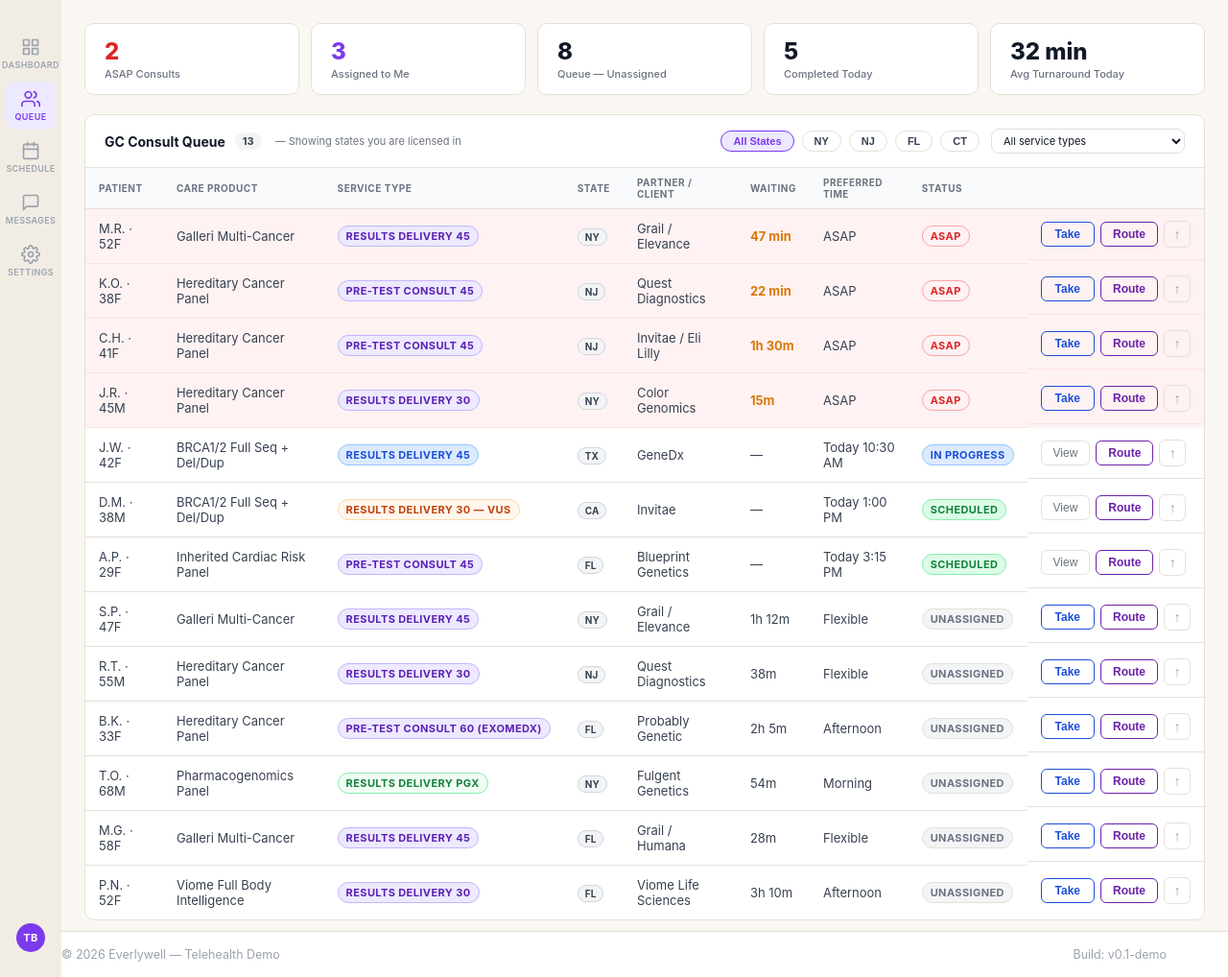
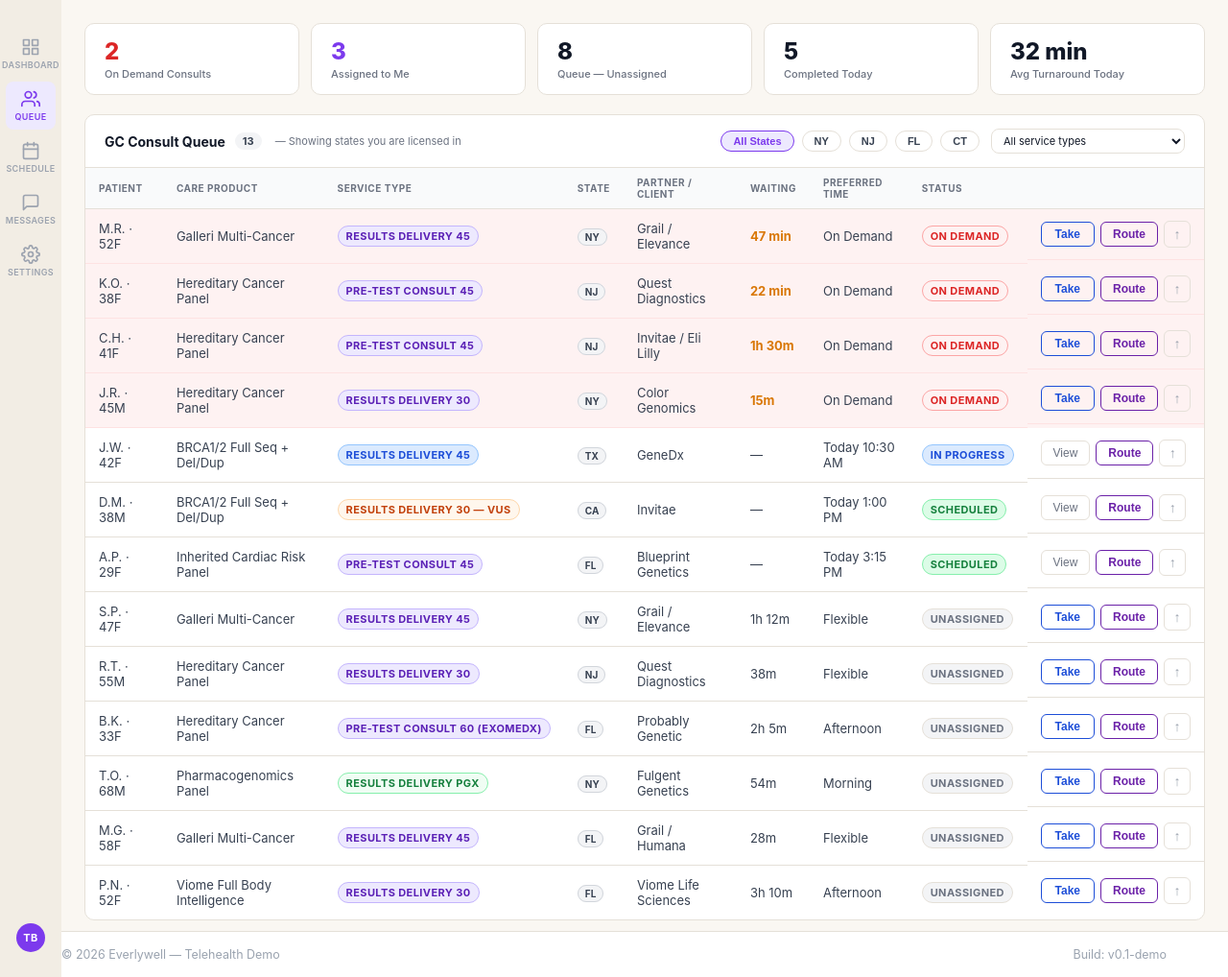
Before and after one commit to PSCAssets/project-phoenix-demo, a Flask app: page /provider/gc/queue in a window 1280 px wide. Shown: the part 116-1134 px from the top of the page at 96% size. Run offline with Flask 3, Linux system fonts and the light colour scheme; a user stored in the database is signed in; data comes from the database, SQL or seed files in the repository.

Commit message:
GC Dashboard: fix all BADREF/\1 artifacts — urgent panel now works; replace ASAP with On Demand across GC pages

```diff
--- a/templates/provider/gc_admin_dashboard.html
+++ b/templates/provider/gc_admin_dashboard.html
@@ -195,7 +195,7 @@ tbody tr:last-child td { border-bottom: none; }
           <span class="badge badge-teal">3 active GCs · 13 consults in queue</span>
         </div>
         <table>
-          <thead><tr><th>GC Provider</th><th>States Licensed</th><th>Assigned Today</th><th>Queue Depth</th><th>ASAP Pending</th><th>Avg Turnaround</th><th>Availability</th></tr></thead>
+          <thead><tr><th>GC Provider</th><th>States Licensed</th><th>Assigned Today</th><th>Queue Depth</th><th>On Demand Pending</th><th>Avg Turnaround</th><th>Availability</th></tr></thead>
           <tbody>
             <tr>
               <td><div class="p-name">Lisa Park, MS CGC</div><div class="p-id">Genetics · TX · NY · NJ · FL</div></td>
--- a/templates/provider/gc_notifications.html
+++ b/templates/provider/gc_notifications.html
@@ -120,7 +120,7 @@
       <div class="notif-dot dot-unread"></div>
       <div class="notif-body">
         <div class="notif-title">New Consult Assigned — J.R. · 45M <span class="notif-type-tag nt-consult">Consult Update</span></div>
-        <div class="notif-msg">A Results Delivery 30 consult for Hereditary Cancer Panel has been routed to your queue from Color Genomics. Patient is located in NY. Preferred time: ASAP.</div>
+        <div class="notif-msg">A Results Delivery 30 consult for Hereditary Cancer Panel has been routed to your queue from Color Genomics. Patient is located in NY. Consult type: On Demand.</div>
         <div class="notif-footer">
           <span class="notif-time">34 min ago</span>
           <a class="notif-action" href="/provider/gc/queue">View Queue &#8594;</a>
--- a/templates/provider/gc_queue.html
+++ b/templates/provider/gc_queue.html
@@ -206,7 +206,7 @@ body { font-family: -apple-system, BlinkMacSystemFont, 'Segoe UI', Arial, sans-s
     <div class="stats-strip">
       <div class="stat-card asap">
         <div class="stat-num" id="statAsap">2</div>
-        <div class="stat-label">ASAP Consults</div>
+        <div class="stat-label">On Demand Consults</div>
       </div>
       <div class="stat-card gc">
         <div class="stat-num" id="statMine">3</div>
@@ -263,7 +263,7 @@ body { font-family: -apple-system, BlinkMacSystemFont, 'Segoe UI', Arial, sans-s
           </tr>
         </thead>
         <tbody>
-          <!-- ASAP rows first -->
+          <!-- On Demand rows first -->
           <tr class="asap-row" data-state="NY" data-stype="Results Delivery 45">
             <td>M.R. · 52F</td>
             <td>Galleri Multi-Cancer</td>
@@ -271,8 +271,8 @@ body { font-family: -apple-system, BlinkMacSystemFont, 'Segoe UI', Arial, sans-s
             <td><span class="badge-state">NY</span></td>
             <td>Grail / Elevance</td>
             <td><span class="wait-warn">47 min</span></td>
-            <td>ASAP</td>
-            <td><span class="badge badge-asap">ASAP</span></td>
+            <td>On Demand</td>
+            <td><span class="badge badge-asap">On Demand</span></td>
             <td class="actions-cell">
               <button class="take-btn" onclick="gcTake(this)">Take</button>
               <button class="route-btn" onclick="gcToggleRoute(this.closest('tr'), 1)">Route</button>
@@ -286,8 +286,8 @@ body { font-family: -apple-system, BlinkMacSystemFont, 'Segoe UI', Arial, sans-s
             <td><span class="badge-state">NJ</span></td>
             <td>Quest Diagnostics</td>
             <td><span class="wait-warn">22 min</span></td>
-            <td>ASAP</td>
-            <td><span class="badge badge-asap">ASAP</span></td>
+            <td>On Demand</td>
+            <td><span class="badge badge-asap">On Demand</span></td>
             <td class="actions-cell">
               <button class="take-btn" onclick="gcTake(this)">Take</button>
               <button class="route-btn" onclick="gcToggleRoute(this.closest('tr'), 2)">Route</button>
@@ -301,8 +301,8 @@ body { font-family: -apple-system, BlinkMacSystemFont, 'Segoe UI', Arial, sans-s
             <td><span class="badge-state">NJ</span></td>
             <td>Invitae / Eli Lilly</td>
             <td><span class="wait-warn">1h 30m</span></td>
-            <td>ASAP</td>
-            <td><span class="badge badge-asap">ASAP</span></td>
+            <td>On Demand</td>
+            <td><span class="badge badge-asap">On Demand</span></td>
             <td class="actions-cell">
               <button class="take-btn" onclick="gcTake(this)">Take</button>
               <button class="route-btn" onclick="gcToggleRoute(this.closest('tr'), 3)">Route</button>
@@ -316,8 +316,8 @@ body { font-family: -apple-system, BlinkMacSystemFont, 'Segoe UI', Arial, sans-s
             <td><span class="badge-state">NY</span></td>
             <td>Color Genomics</td>
             <td><span class="wait-warn">15m</span></td>
-            <td>ASAP</td>
-            <td><span class="badge badge-asap">ASAP</span></td>
+            <td>On Demand</td>
+            <td><span class="badge badge-asap">On Demand</span></td>
             <td class="actions-cell">
               <button class="take-btn" onclick="gcTake(this)">Take</button>
               <button class="route-btn" onclick="gcToggleRoute(this.closest('tr'), 4)">Route</button>
@@ -506,7 +506,7 @@ body { font-family: -apple-system, BlinkMacSystemFont, 'Segoe UI', Arial, sans-s
       <button class="modal-close" onclick="closeModal('availModal')">×</button>
     </div>
     <div class="modal-body">
-      <div class="info-box">Set your available hours per state. GCA uses this to schedule ASAP and scheduled consults. Hours logged here flow to the <strong>GC Billing Report</strong> for hourly tracking.</div>
+      <div class="info-box">Set your available hours per state. GCA uses this to schedule On Demand and Scheduled consults. Hours logged here flow to the <strong>GC Billing Report</strong> for hourly tracking.</div>
       <div style="display:grid;grid-template-columns:1fr 1fr;gap:12px;">
         <div class="form-group"><label class="form-label">Monday</label><select class="form-select"><option>Available 9am–5pm</option><option>Available 12pm–6pm</option><option>Unavailable</option></select></div>
         <div class="form-group"><label class="form-label">Tuesday</label><select class="form-select"><option>Available 9am–5pm</option><option>Available 12pm–6pm</option><option>Unavailable</option></select></div>
```
Also changed, not shown: templates/provider/gc_dashboard.html (+29 -29 lines).
